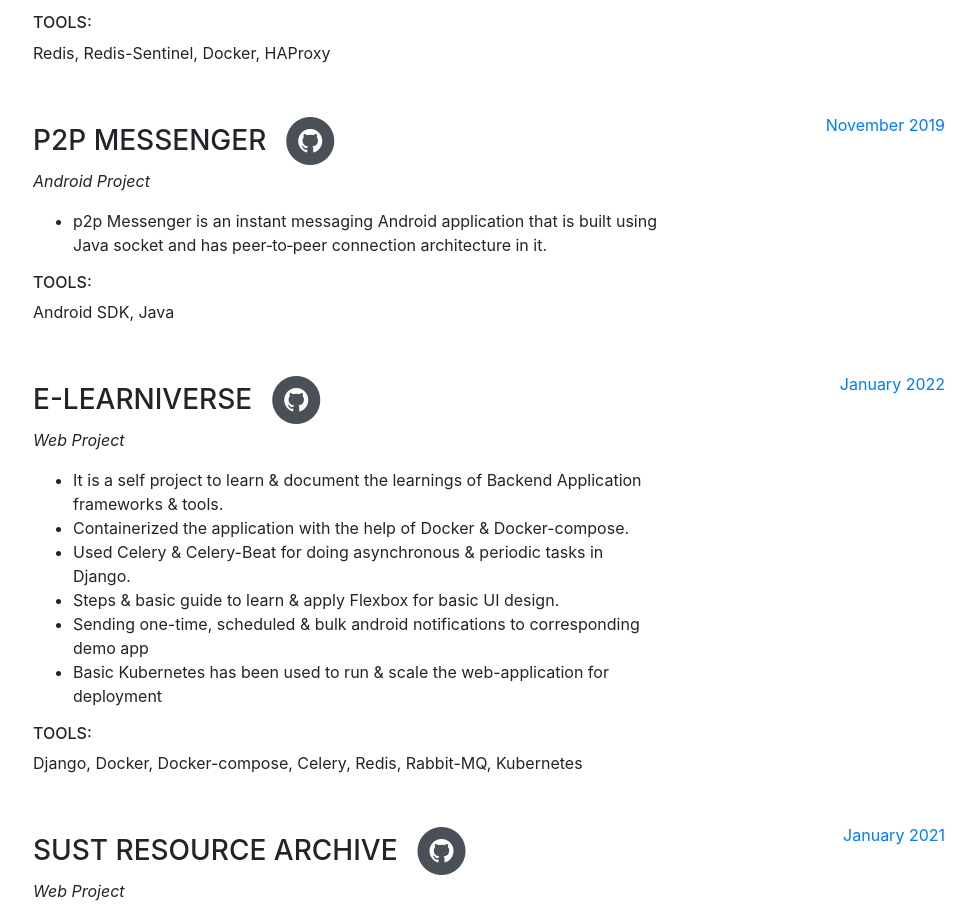
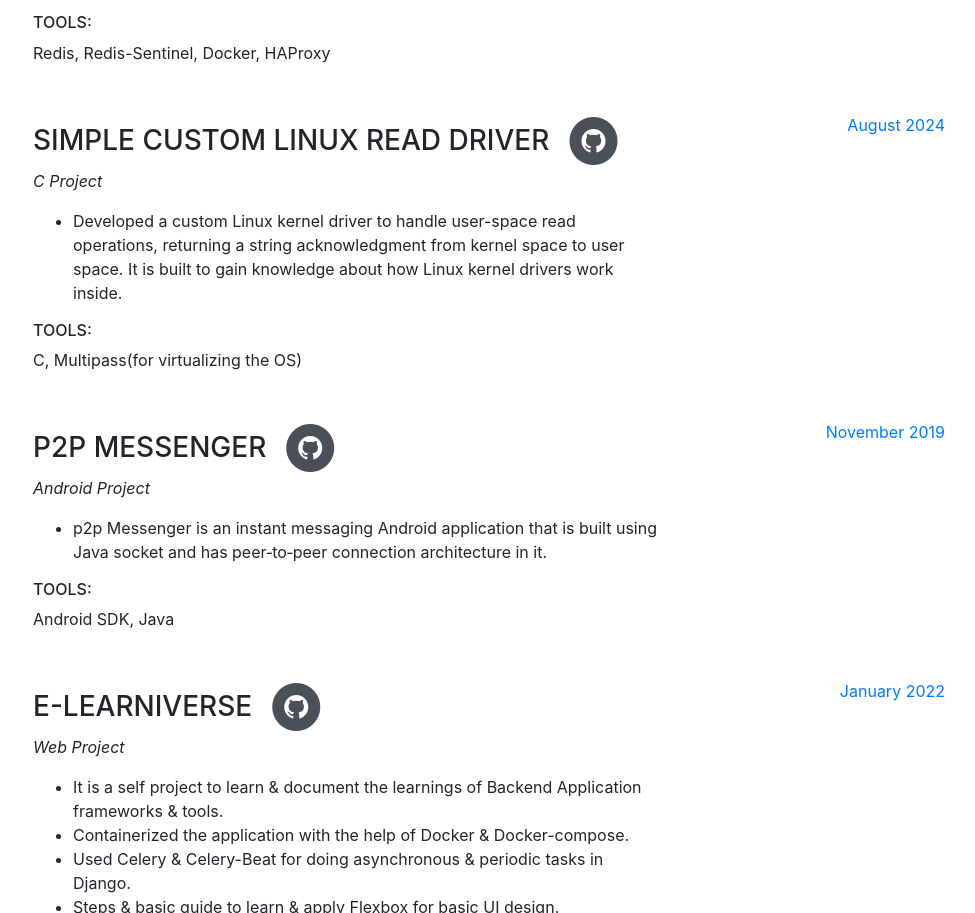
Before and after one commit to RatedRAkash/akashpodder.portfolio, a website with bundled scripts: page index.html in a window 1280 px wide. Shown: the part 3619-4532 px from the top of the page, without its empty margins (287-1262 px from the left). Built offline with nearby package versions, Linux system fonts and the light colour scheme; a web font is replaced by a local one.

Commit message:
- `Simple Custom Linux Read Driver` added in Project Section

```diff
--- a/index.html
+++ b/index.html
@@ -421,6 +421,38 @@
       <div class="resume-item d-flex flex-column flex-md-row">
         <div class="resume-content mr-auto">
           <div class="header-container d-flex align-items-center">
+            <h3 class="mb-0">Simple Custom Linux Read Driver</h3>
+            <ul class="list-inline list-social-icons mb-0 ml-3">
+              <li class="list-inline-item">
+                <a href="https://github.com/RatedRAkash/Linux-Simple-Device-Driver">
+                  <span class="fa-stack fa-lg">
+                    <i class="fa fa-circle fa-stack-2x"></i>
+                    <i class="fa fa-github fa-stack-1x fa-inverse"></i>
+                  </span>
+                </a>
+              </li>
+            </ul>
+          </div>
+          <div class="subheading mb-0"></div>
+          <p><i>C Project</i></p>
+          <ul>
+            <li>
+              Developed a custom Linux kernel driver to handle user-space read operations, returning a string acknowledgment from kernel space to user space. It is built to gain knowledge about how Linux kernel drivers work inside.
+            </li>
+          </ul>
+          <h6>Tools:</h6> C, Multipass(for virtualizing the OS)
+        </div>
+
+        <div class="resume-date text-md-right">
+          <span class="text-primary">August 2024</span>
+        </div>
+      </div>
+
+      <!-- ---------------------------------------------------------- -->
+      <br></br>
+      <div class="resume-item d-flex flex-column flex-md-row">
+        <div class="resume-content mr-auto">
+          <div class="header-container d-flex align-items-center">
             <h3 class="mb-0">p2p Messenger</h3>
             <ul class="list-inline list-social-icons mb-0 ml-3">
               <li class="list-inline-item">
```
